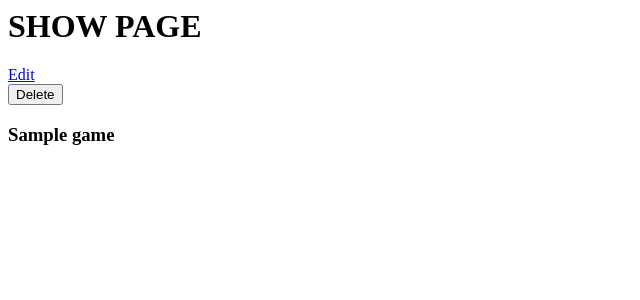
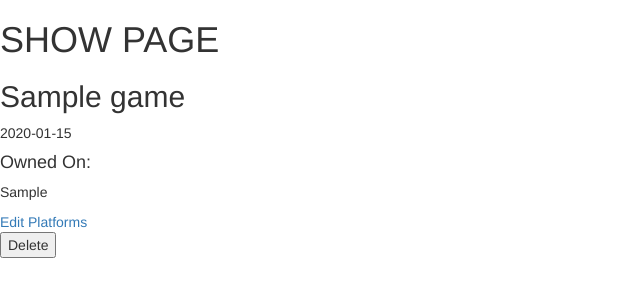
Before and after one commit to CurtisForristal/collector, a Node server app: page /games/600000000000000000000001 in a window 1280 px wide. Shown: the top 300 px of the page, without its empty margins (0-640 px from the left). Run offline with Node 20, Linux system fonts and the light colour scheme; tables that the repository leaves empty hold one stand-in row (values such as "Sample post"); some libraries are stand-ins or nearby versions.

Commit message:
update show page to display more game info

```diff
--- a/routes/games.js
+++ b/routes/games.js
@@ -36,7 +36,7 @@ router.get("/games", function (req, res) {
 		if (err) {
 			console.log("ERROR - GAMES INDEX ROUTE");
 		} else {
-			res.render("games/index", {games: games});
+			res.render("games/index", { games: games });
 		}
 	});
 });
--- a/views/games/show.ejs
+++ b/views/games/show.ejs
@@ -1,9 +1,29 @@
+<!-- INCLUDE HEADER -->
+<% include ../partials/header %>
+
+
 <h1>SHOW PAGE</h1>
 
-<a href="/games/<%= game._id %>/edit">Edit</a>
+
+<h2><%= game.title %></h2>
+
+<p><%= game.date %></p>
+
+<h4>Owned On:</h4>
+
+<% game.platforms.forEach(function (platform) { %>
+  <p><%= platform %></p>
+<% }); %>
+
+
+
+<a href="/games/<%= game._id %>/edit">Edit Platforms</a>
 
 <form action="/games/<%= game._id %>?_method=DELETE" method="POST">
   <button>Delete</button>
 </form>
 
-<h3><%= game.title %></h3>
+
+
+<!-- INCLUDE FOOTER -->
+<% include ../partials/footer %>
```
Also changed, not shown: app.js (+10 -10 lines), views/games/edit.ejs (+13 -1 lines).
